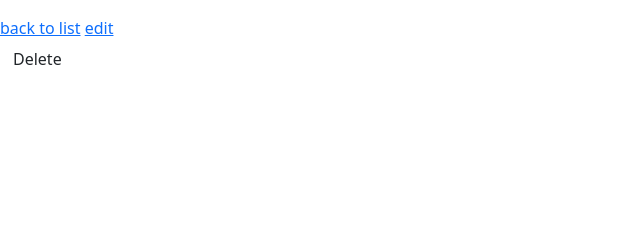
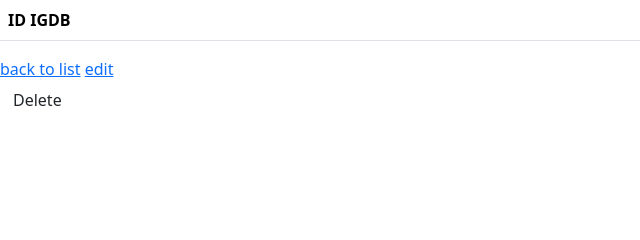
Before and after one commit to YoanFay/MyTracker, a Symfony app: template templates/game/game_platform/show.html.twig in a window 1280 px wide. Shown: the part 138-378 px from the top of the page, without its empty margins (0-640 px from the left). Run offline with Twig, Linux system fonts and the light colour scheme; the template is opened without the code that fills it, so the values that code supplies are empty; some libraries are stand-ins or nearby versions.

Commit message:
show igdb platform

```diff
--- a/templates/game/game_platform/show.html.twig
+++ b/templates/game/game_platform/show.html.twig
@@ -15,6 +15,10 @@
                 <th>Name</th>
                 <td>{{ game_platform.name }}</td>
             </tr>
+            <tr>
+                <th>ID IGDB</th>
+                <td>{{ game_platform.igdbId }}</td>
+            </tr>
         </tbody>
     </table>
 
```
